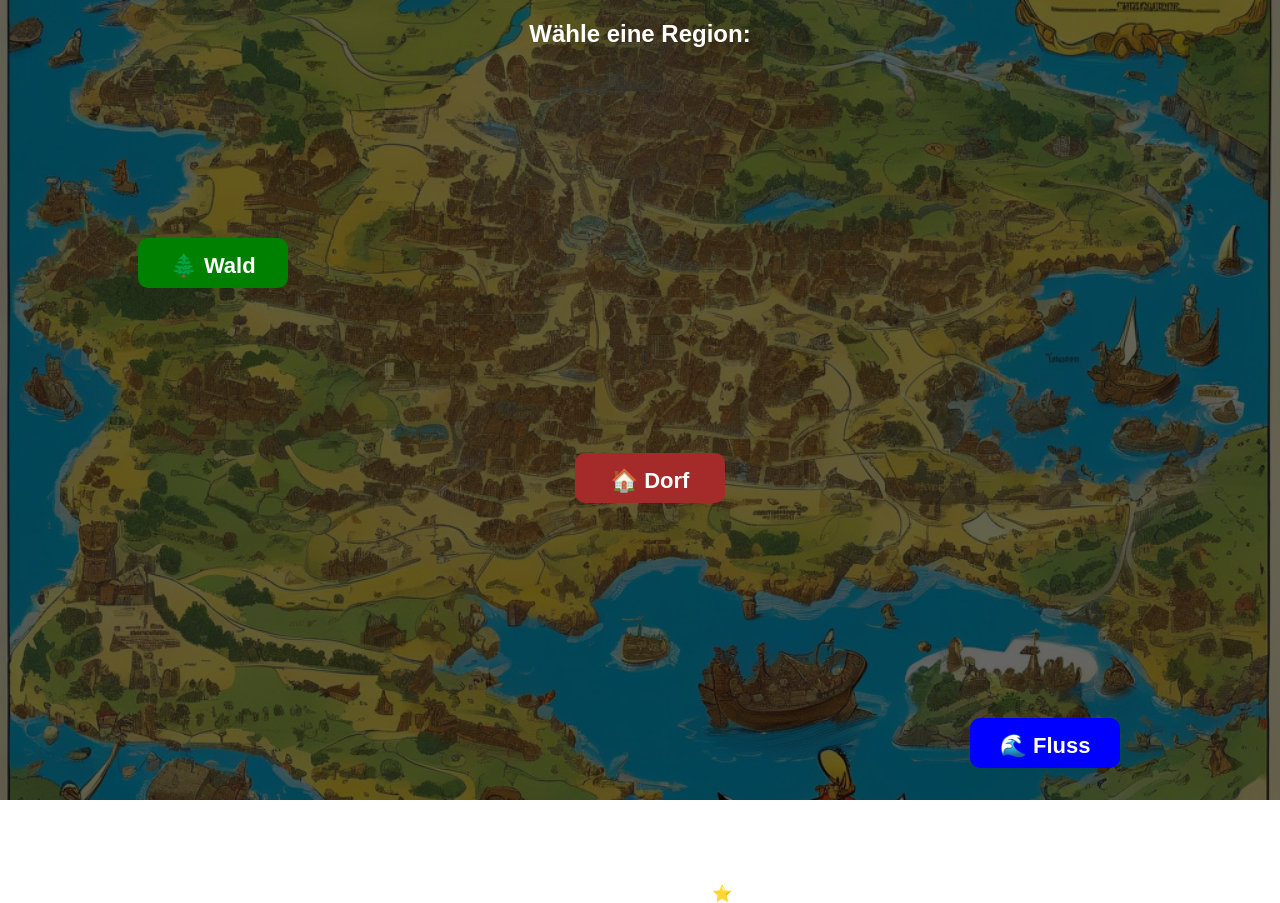
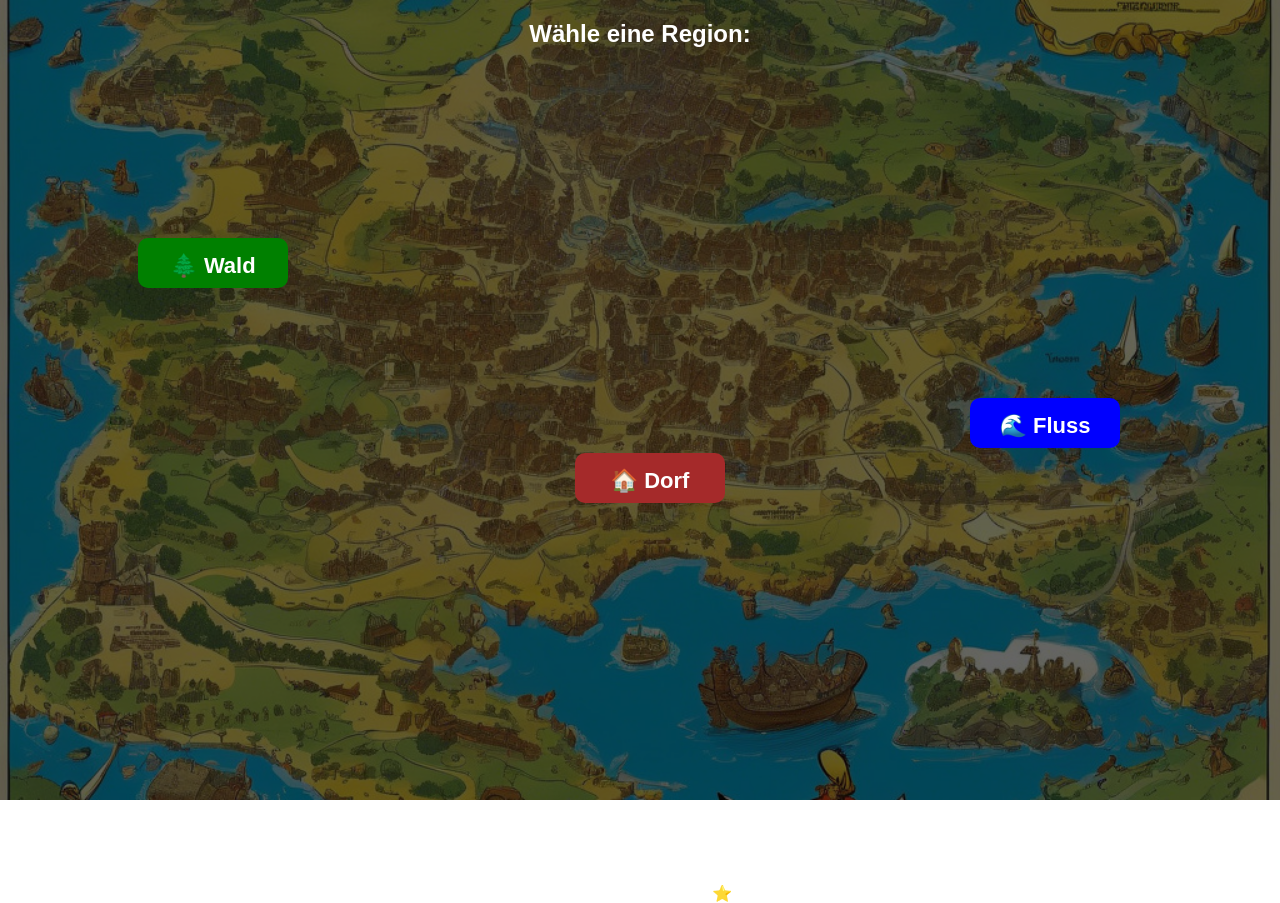
Before and after one commit to CoolesTeam/EscapeGame, a plain HTML site: page index.html in a window 1280 px wide. Both pictures are taken after a click on the button "Spiel starten". Drawn offline with Linux system fonts and the light colour scheme.

Commit message:
Update style.css

```diff
--- a/style.css
+++ b/style.css
@@ -53,7 +53,7 @@ body {
 /* Individuelle Positionen */
 #btn-wald { top: 20%; left: 10%; background: green; }
 #btn-dorf { top: 50%; left: 50%; transform: translate(-50%, -50%); background: brown; }
-#btn-fluss { top: 80%; left: 75%; background: blue; }
+#btn-fluss { top: 40%; left: 75%; background: blue; }
 
 /* Allgemeine Button-Stile */
 button {
```
